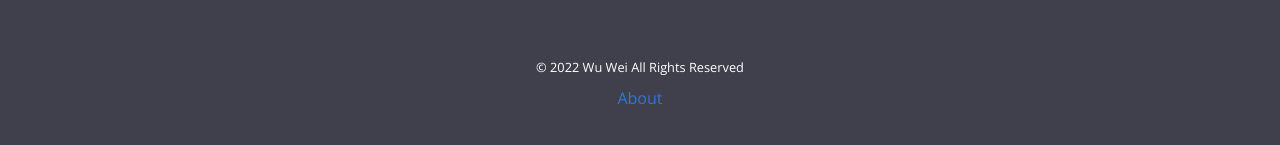
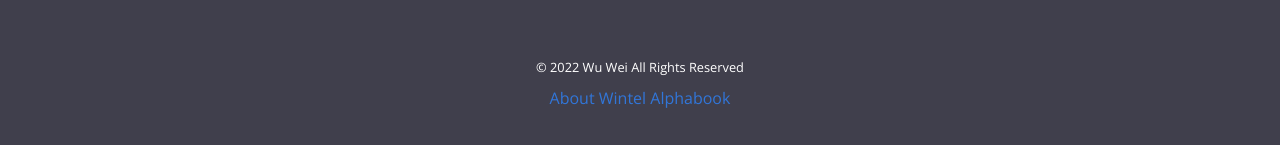
Before and after one commit to SMEwintel/SMEwintel.github.io, a Jekyll site: the page built from pages/index.md, in a window 1280 px wide and 900 px high, scrolled down 930 px. Shown: the part 752-897 px from the top of the window. Built offline with Jekyll 4.4.1, drawn with Linux system fonts in a browser that asks for light colours.

Commit message:
Update footer.html

```diff
--- a/_includes/footer.html
+++ b/_includes/footer.html
@@ -22,7 +22,7 @@
       <div class="col-12 col-sm-4 text-center py-2 order-sm-2">
         <small class="text-white">© {{ 'now' | date: "%Y" }} {{ site.author }} All Rights Reserved</small>
         {% if site.privacy %}<small class="ml-1"><a href="{{ site.privacy }}" target="_blank">Privacy Policy</a></small>{% endif %}
-        <p class="mt-2"><a href="/about/">About</a></p>
+        <p class="mt-2"><a href="/about/">About Wintel Alphabook</a></p>
       </div>
     </div>
   </div>
```
